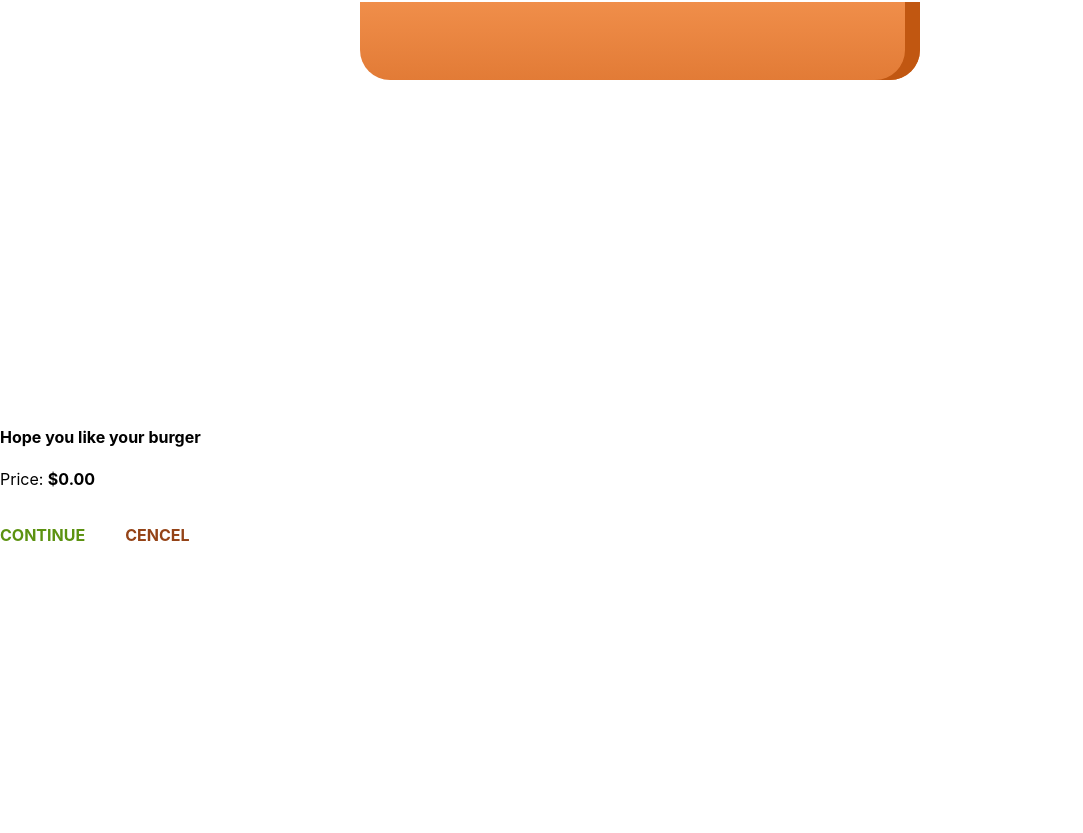
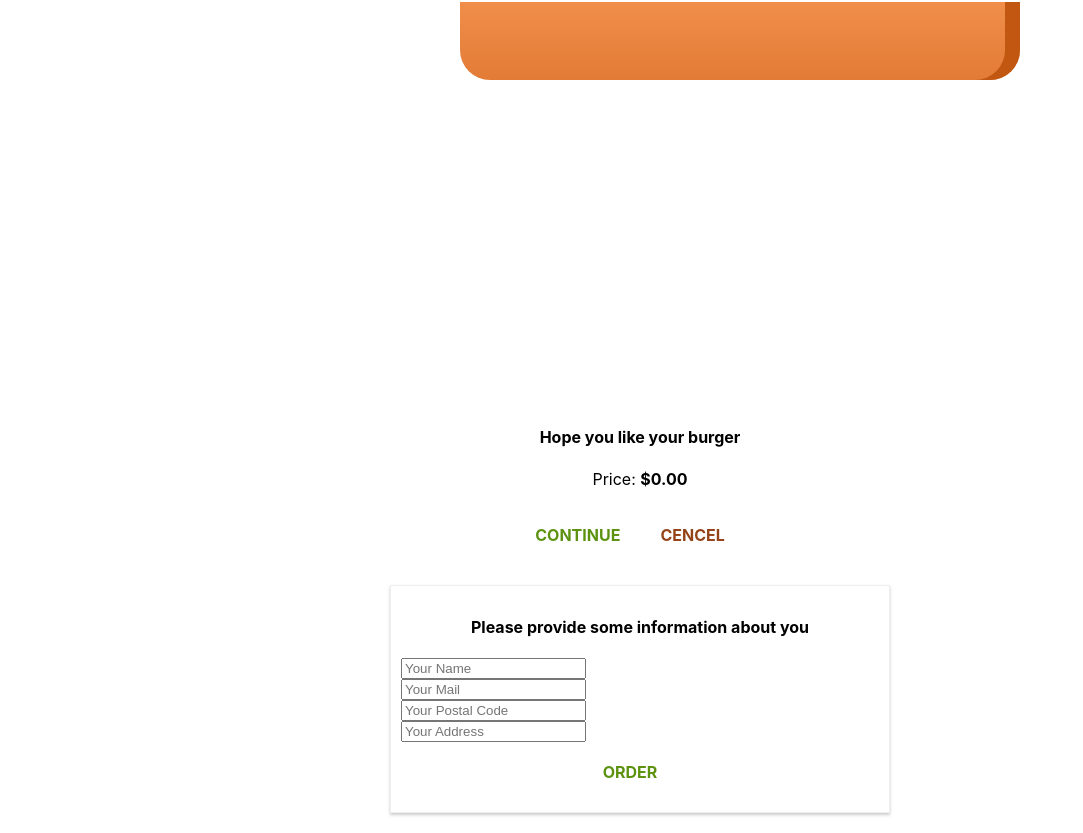
Before and after one commit to vilislavivanov91/burger-builder-client, a React (Create React App) app: page /checkout/chechout-summary in a window 1280 px wide. Shown: the part 266-1099 px from the top of the page, without its empty margins (0-1083 px from the left). Before the commit the page ends 831 px from the top, so only its background shows below. Built offline with nearby package versions, Linux system fonts and the light colour scheme; the HTML template or start-up script is replaced by a standard one.

Commit message:
added ContactData component

```diff
--- a/src/components/CheckoutSummery/CheckoutSummery.js
+++ b/src/components/CheckoutSummary/CheckoutSummary.js
@@ -3,9 +3,9 @@ import React from 'react';
 import Burger from '../Burger/Burger';
 import Button from '../UI/Button/Button';
 import Spinner from '../UI/Spinner/Spinner';
-import './CheckoutSummery.css';
+import './CheckoutSummary.css';
 
-const checkoutSummery = (props) => {
+const checkoutSummary = (props) => {
   let burger = <Spinner />;
 
   if (props.ingredients) {
@@ -13,7 +13,7 @@ const checkoutSummery = (props) => {
   }
 
   return (
-    <div>
+    <div className="CheckoutSummary">
       {burger}
       <h4>Hope you like your burger</h4>
       <p>
@@ -29,4 +29,4 @@ const checkoutSummery = (props) => {
   );
 };
 
-export default checkoutSummery;
+export default checkoutSummary;
--- a/src/containers/Checkout/Checkout.js
+++ b/src/containers/Checkout/Checkout.js
@@ -1,7 +1,8 @@
-import React, { useState, useEffect } from 'react';
-import { useLocation, useHistory } from 'react-router-dom';
+import React, { Fragment, useState, useEffect } from 'react';
+import { Route, useLocation, useHistory } from 'react-router-dom';
 
-import CheckoutSummery from '../../components/CheckoutSummery/CheckoutSummery';
+import CheckoutSummary from '../../components/CheckoutSummary/CheckoutSummary';
+import ContactData from './ContactData/ContactData';
 
 const Checkout = (props) => {
   const history = useHistory();
@@ -23,10 +24,11 @@ const Checkout = (props) => {
       cheese,
       salad,
     });
-  }, [meat, bacon, cheese, salad]);
+  }, []); // eslint-disable-line react-hooks/exhaustive-deps
 
-  const onContinueClicked = () => {
-    history.push('/chechout-summery');
+  const onContinueClicked = (e) => {
+    e.preventDefault();
+    history.push(history.location.pathname + '/chechout-summary');
   };
 
   const onCencelClicked = () => {
@@ -34,12 +36,17 @@ const Checkout = (props) => {
   };
 
   return (
-    <CheckoutSummery
-      ingredients={ingredients}
-      onContinueClicked={onContinueClicked}
-      onCencelClicked={onCencelClicked}
-      price={price}
-    />
+    <Fragment>
+      <CheckoutSummary
+        ingredients={ingredients}
+        onContinueClicked={onContinueClicked}
+        onCencelClicked={onCencelClicked}
+        price={price}
+      />
+      <Route path="/checkout/chechout-summary">
+        <ContactData />
+      </Route>
+    </Fragment>
   );
 };
 
--- /dev/null
+++ b/src/containers/Checkout/ContactData/ContactData.css
@@ -0,0 +1,19 @@
+.ContactData {
+  margin: 20px auto;
+  width: 80%;
+  text-align: center;
+  box-shadow: 0 2px 3px #ccc;
+  border: 1px solid #eee;
+  padding: 10px;
+  box-sizing: border-box;
+}
+
+.Input {
+  display: block;
+}
+
+@media (min-width: 600px) {
+  .ContactData {
+    width: 500px;
+  }
+}
--- /dev/null
+++ b/src/containers/Checkout/ContactData/ContactData.js
@@ -0,0 +1,69 @@
+import React, { useState } from 'react';
+
+import Button from '../../../components/UI/Button/Button';
+import './ContactData.css';
+
+const ContactData = (props) => {
+  const [name, setName] = useState('');
+  const [email, setEmail] = useState('');
+  const [postalCode, setPostalCode] = useState('');
+  const [address, setAddress] = useState('');
+
+  const inputChange = (e) => {
+    const inputName = e.target.name;
+    const inputValue = e.target.value;
+
+    if (inputName === 'name') {
+      setName(inputValue);
+    } else if (inputName === 'email') {
+      setEmail(inputValue);
+    } else if (inputName === 'postalCode') {
+      setPostalCode(inputValue);
+    } else if (inputName === 'address') {
+      setAddress(inputValue);
+    }
+  };
+
+  return (
+    <div className="ContactData">
+      <h4>Please provide some information about you</h4>
+      <form>
+        <input
+          className="Input"
+          type="text"
+          name="name"
+          value={name}
+          onChange={inputChange}
+          placeholder="Your Name"
+        />
+        <input
+          className="Input"
+          type="email"
+          name="email"
+          value={email}
+          onChange={inputChange}
+          placeholder="Your Mail"
+        />
+        <input
+          className="Input"
+          type="text"
+          name="postalCode"
+          value={postalCode}
+          onChange={inputChange}
+          placeholder="Your Postal Code"
+        />
+        <input
+          className="Input"
+          type="text"
+          name="address"
+          value={address}
+          onChange={inputChange}
+          placeholder="Your Address"
+        />
+        <Button type="Success">ORDER</Button>
+      </form>
+    </div>
+  );
+};
+
+export default ContactData;
```
Also changed, not shown: src/components/CheckoutSummary/CheckoutSummary.css (renamed from src/components/CheckoutSummery/CheckoutSummery.css).
